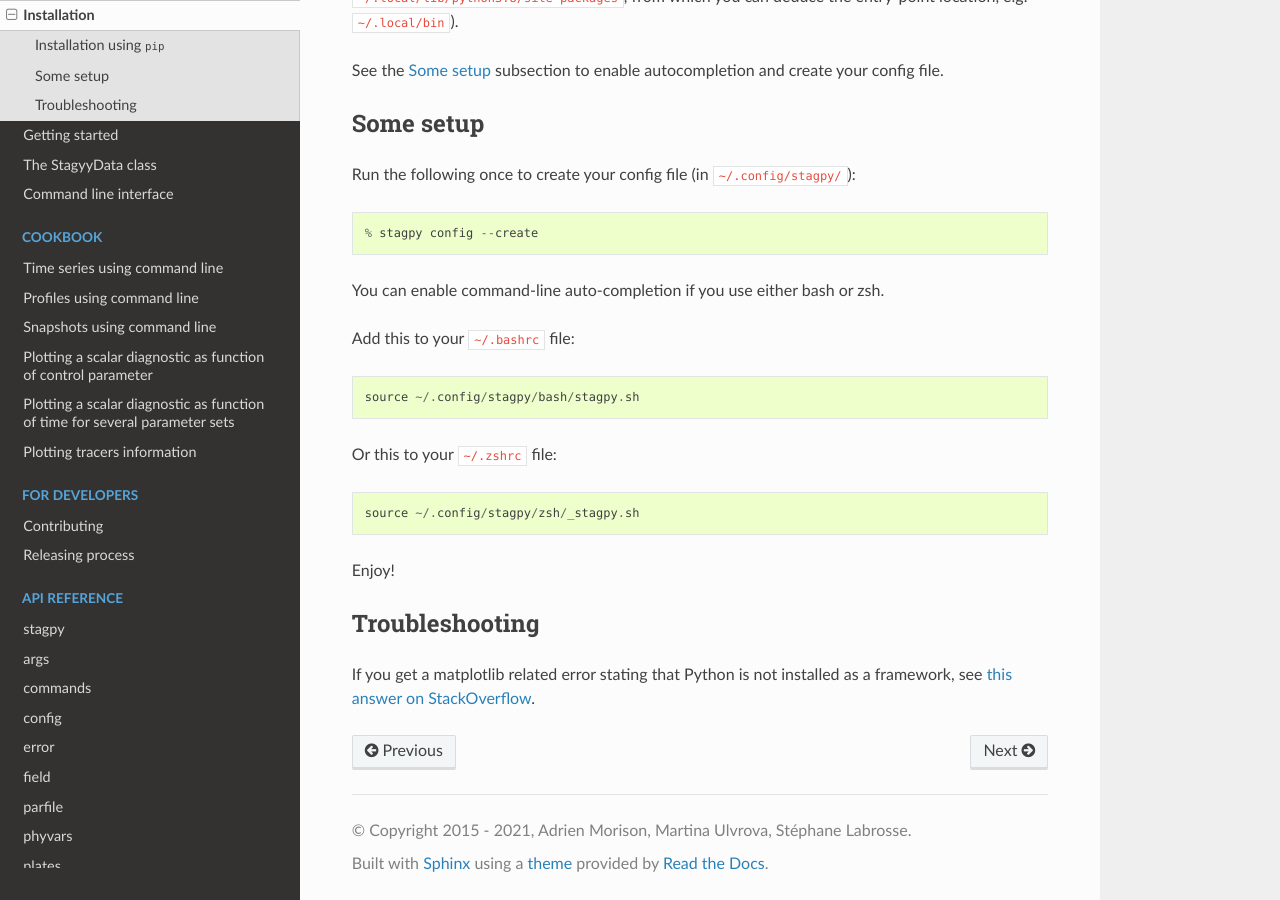
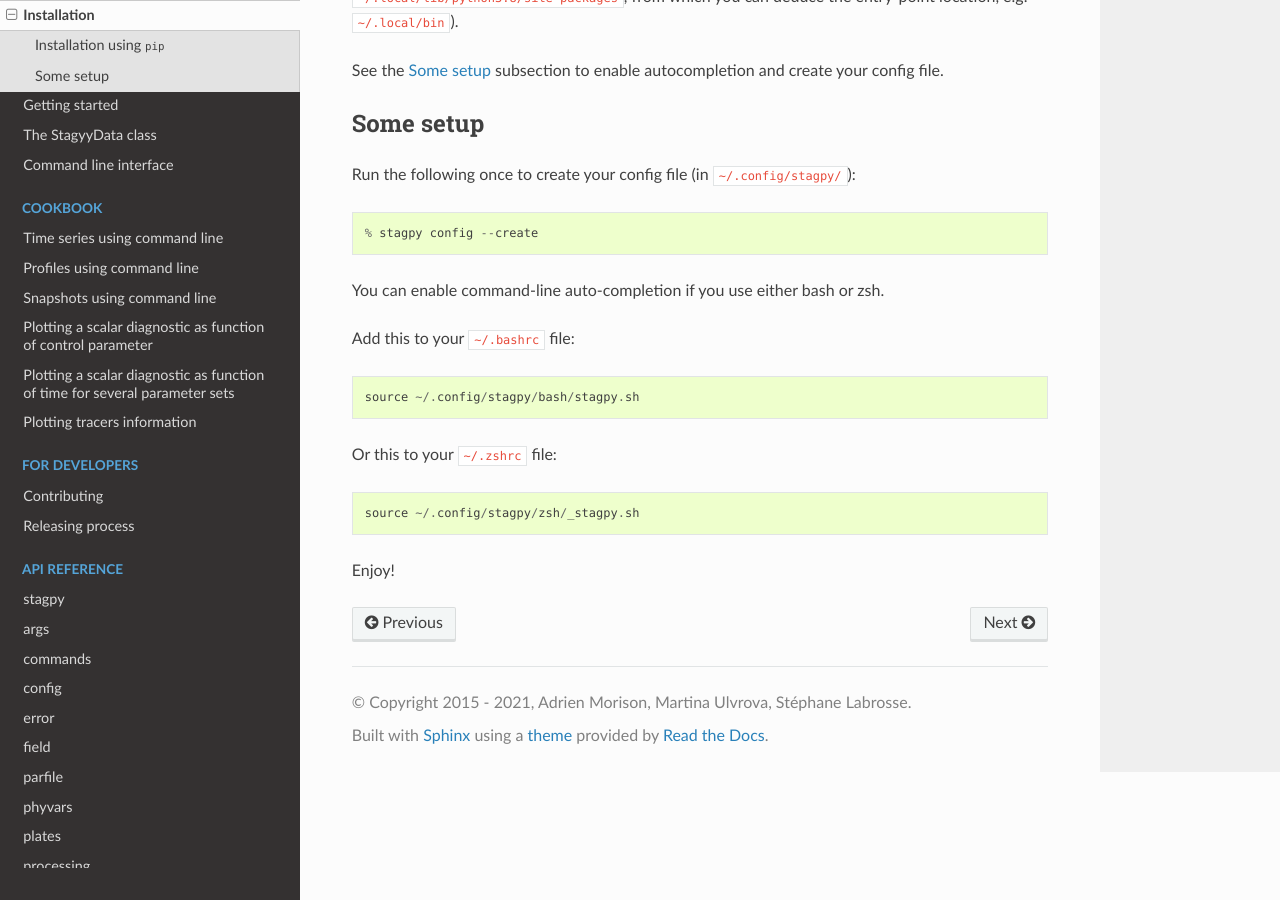
Before and after one commit to StagPython/StagPy, a Sphinx documentation site: the page built from docs/sources/install.rst, in a window 1280 px wide and 900 px high, scrolled down 777 px. Built offline with Sphinx 7.4.7 and the Read the Docs theme 2.0.0, drawn with Linux system fonts in a browser that asks for light colours; the version number could not be read and is left out.

Commit message:
Remove note on matplotlib OSX framework issue
Since 3.1, matplotlib no longer requires a framework build of Python
to use the OSX backend.

```diff
--- a/docs/sources/install.rst
+++ b/docs/sources/install.rst
@@ -8,7 +8,7 @@ If you don't have sufficient permissions to install or update Python, you might
 be interested in Miniconda_ or Anaconda_.
 
 .. _Miniconda: https://docs.conda.io/en/latest/miniconda.html
-.. _Anaconda: https://www.anaconda.com/distribution/#download-section
+.. _Anaconda: https://www.anaconda.com/products/individual
 
 Installation using ``pip``
 --------------------------
@@ -55,11 +55,3 @@ Or this to your ``~/.zshrc`` file::
     source ~/.config/stagpy/zsh/_stagpy.sh
 
 Enjoy!
-
-Troubleshooting
----------------
-
-If you get a matplotlib related error stating that Python is not installed as
-a framework, see `this answer on StackOverflow`__.
-
-.. __: https://stackoverflow.com/a/21789908
```
